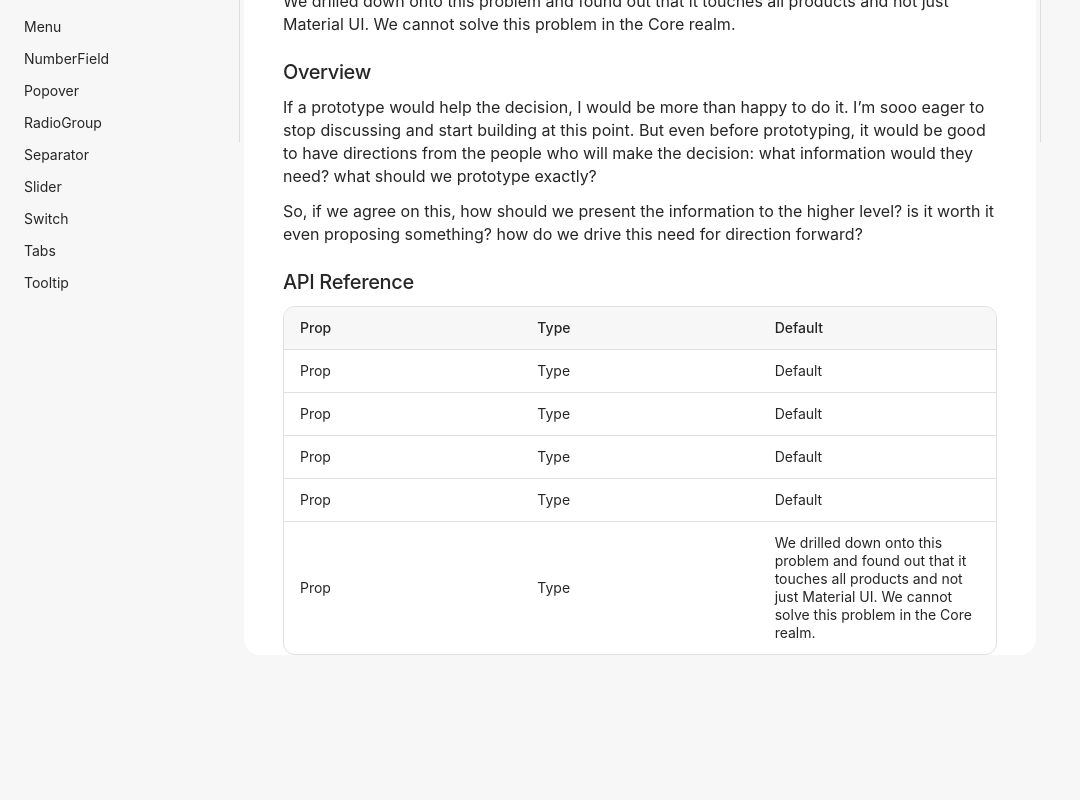
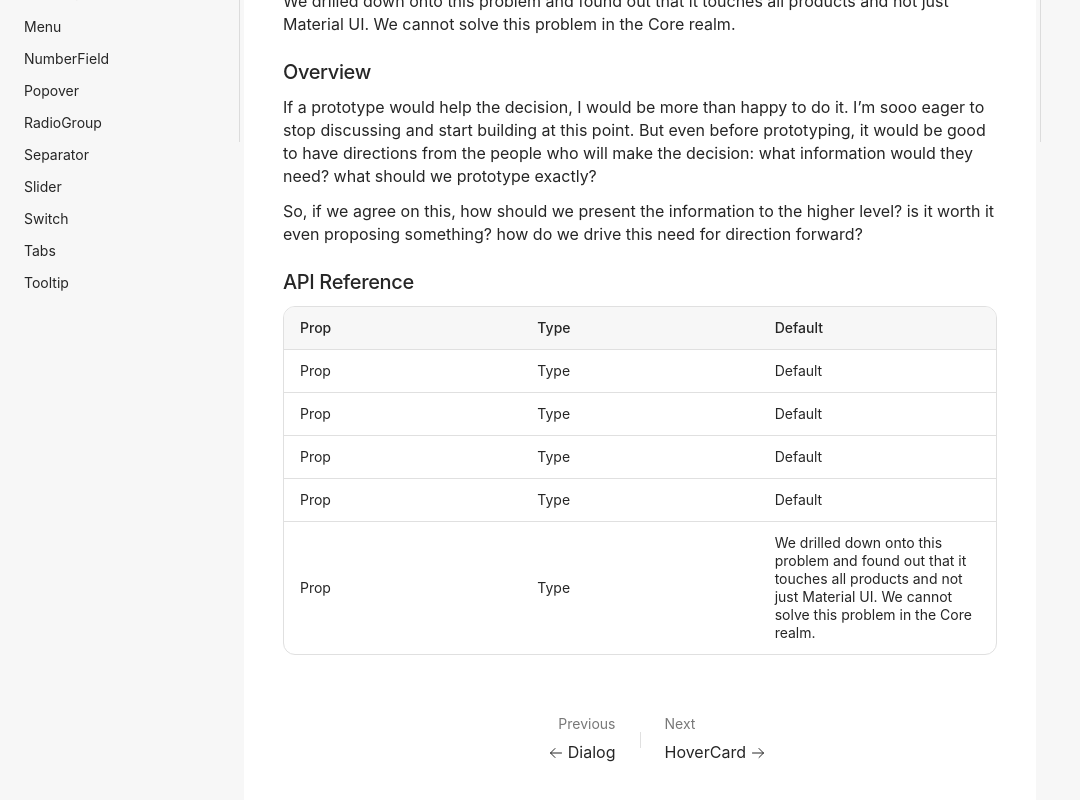
Before and after one commit to colmtuite/base-ui-website, a Next.js app: page / in a window 1280 px wide. Shown: the part 658-1458 px from the top of the page, without its empty margins (0-1080 px from the left). Before the commit the page ends 1317 px from the top, so only its background shows below. Built offline with nearby package versions, Linux system fonts and the light colour scheme.

Commit message:
next previous links

```diff
--- /dev/null
+++ b/src/app/css/components/growing-chevron.css
@@ -0,0 +1,44 @@
+.GrowingChevron {
+  display: block;
+  vertical-align: middle;
+}
+
+.GrowingChevron.direction-left .GrowingChevronTip {
+  transform: rotateZ(180deg) translateX(-100%) translateY(-16px);
+}
+
+@media screen and (hover: hover) {
+  .GrowingChevronLine,
+  .GrowingChevronTip {
+    transition-property: transform, opacity;
+    transition-duration: 175ms;
+    transition-timing-function: cubic-bezier(0.25, 1, 0.5, 1);
+  }
+
+  .GrowingChevronLine {
+    opacity: 0;
+  }
+
+  .GrowingChevron.direction-left .GrowingChevronTip {
+    transform: rotateZ(180deg) translateX(-125%) translateY(-16px);
+  }
+
+  .GrowingChevron.direction-right .GrowingChevronTip {
+    transform: translateX(-25%);
+  }
+
+  .Button:hover .GrowingChevronLine,
+  .LinkBlock:hover .GrowingChevronLine {
+    opacity: 1;
+  }
+
+  .Button:hover .GrowingChevron.direction-left .GrowingChevronTip,
+  .LinkBlock:hover .GrowingChevron.direction-left .GrowingChevronTip {
+    transform: rotateZ(180deg) translateX(-100%) translateY(-16px);
+  }
+
+  .Button:hover .GrowingChevron.direction-right .GrowingChevronTip,
+  .LinkBlock:hover .GrowingChevron.direction-right .GrowingChevronTip {
+    transform: translateX(0);
+  }
+}
--- a/src/app/css/style.css
+++ b/src/app/css/style.css
@@ -3,6 +3,7 @@
 
 @import "components/app-bar.css";
 @import "components/code.css";
+@import "components/growing-chevron.css";
 @import "components/icon.css";
 @import "components/icon-button.css";
 @import "components/kbd.css";
--- a/src/app/page.tsx
+++ b/src/app/page.tsx
@@ -208,6 +208,80 @@ export default function Home() {
                 </tbody>
               </table>
             </div>
+
+            <div className="d-f ai-center jc-center g-3 py-9">
+              <a
+                href="#"
+                className="LinkBlock jc-end"
+                style={{ minWidth: 200, height: "auto" }}
+              >
+                <div className="d-f fd-column g-2 ai-end">
+                  <span className="Text size-3 color-gray">Previous</span>
+                  <div className="d-f ai-center g-1">
+                    <div>
+                      <svg
+                        xmlns="http://www.w3.org/2000/svg"
+                        width="16"
+                        height="16"
+                        viewBox="0 0 16 16"
+                        fill="none"
+                        className="GrowingChevron direction-left"
+                      >
+                        <path
+                          d="M2.5 8H13.5"
+                          stroke="currentColor"
+                          stroke-linecap="round"
+                          className="GrowingChevronLine"
+                        />
+                        <path
+                          d="M9 3.5L13.5 8L9 12.5"
+                          stroke="currentColor"
+                          stroke-linecap="round"
+                          stroke-linejoin="round"
+                          className="GrowingChevronTip"
+                        />
+                      </svg>
+                    </div>
+                    <span className="Text size-4">Dialog</span>
+                  </div>
+                </div>
+              </a>
+              <span role="separator" className="Separator" />
+              <a
+                href="#"
+                className="LinkBlock"
+                style={{ minWidth: 200, height: "auto" }}
+              >
+                <div className="d-f fd-column g-2">
+                  <span className="Text size-3 color-gray">Next</span>
+                  <div className="d-f fd-rr ai-center g-1">
+                    <svg
+                      xmlns="http://www.w3.org/2000/svg"
+                      width="16"
+                      height="16"
+                      viewBox="0 0 16 16"
+                      fill="none"
+                      className="GrowingChevron direction-right"
+                    >
+                      <path
+                        d="M2.5 8H13.5"
+                        stroke="currentColor"
+                        stroke-linecap="round"
+                        className="GrowingChevronLine"
+                      />
+                      <path
+                        d="M9 3.5L13.5 8L9 12.5"
+                        stroke="currentColor"
+                        stroke-linecap="round"
+                        stroke-linejoin="round"
+                        className="GrowingChevronTip"
+                      />
+                    </svg>
+                    <span className="Text size-4">HoverCard</span>
+                  </div>
+                </div>
+              </a>
+            </div>
           </div>
         </div>
       </main>
```
